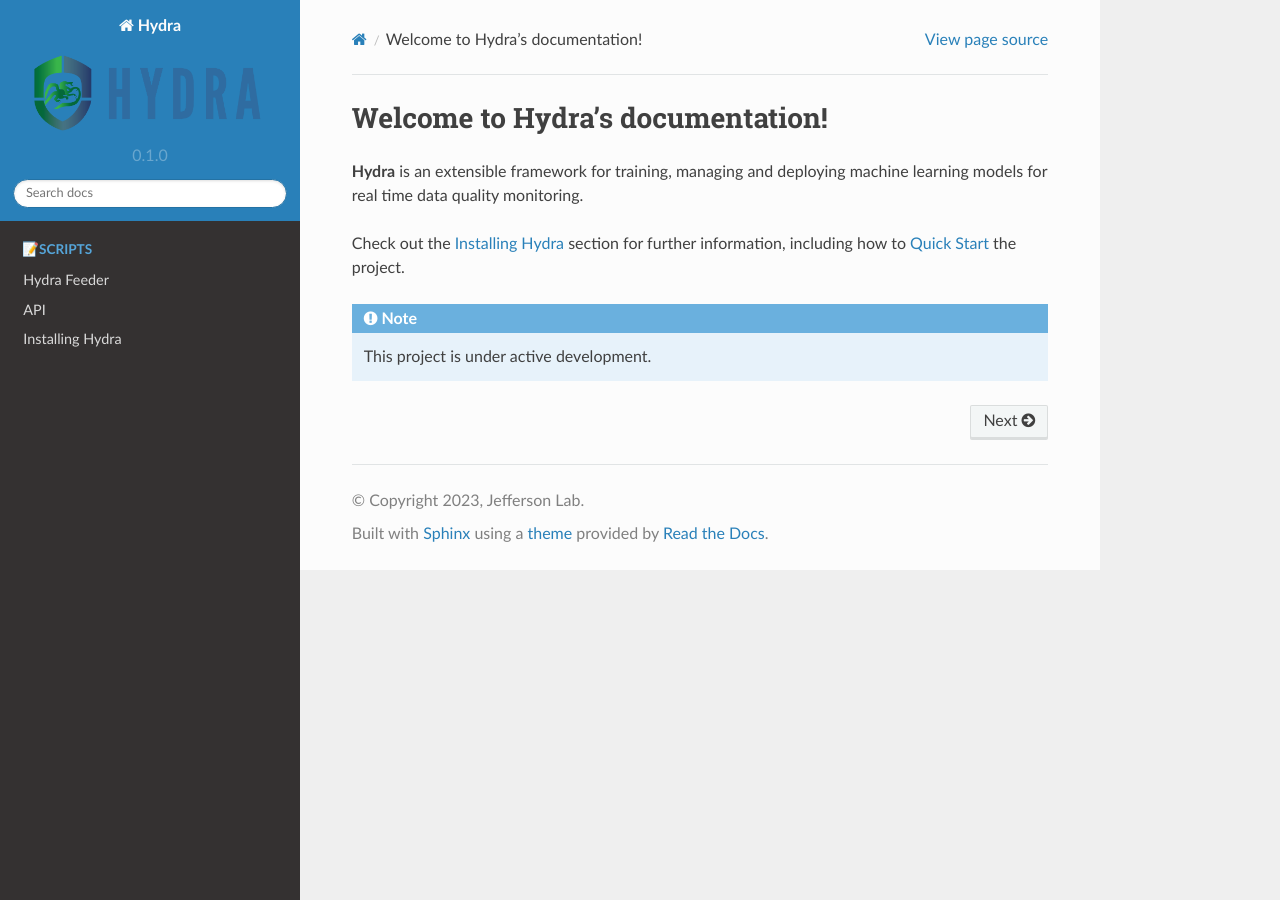
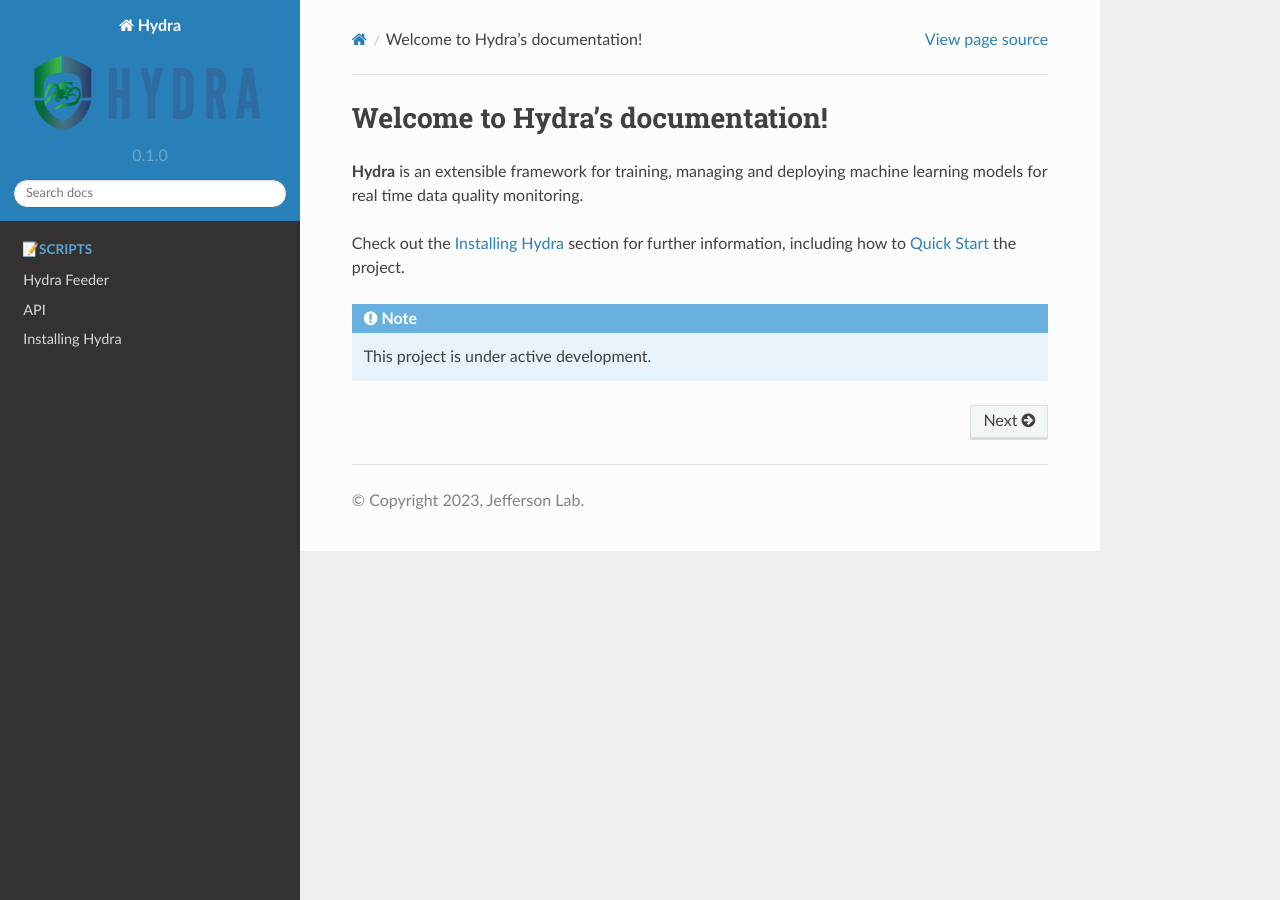
Before and after one commit to kartgoel/HydraDocumentation, a Sphinx documentation site: the page built from docs/index.rst, in a window 1280 px wide. Built offline with Sphinx 7.4.7 and the Read the Docs theme 2.0.0, drawn with Linux system fonts in a browser that asks for light colours.

Commit message:
Theme changes

```diff
--- a/docs/conf.py
+++ b/docs/conf.py
@@ -31,6 +31,15 @@
 
 html_theme = 'sphinx_rtd_theme'
 html_logo = 'img/hydra_logo.png'
+html_options = {
+    'collapse_navigation': False,
+    'display_version': False,
+    'navigation-depth': 3,
+    'logo-only': True,
+    'sticky-naivigation': False
+}
+html_show_sphinx = False
+html_show_sourceLink = False
 
 
 # -- Options for EPUB output
```
